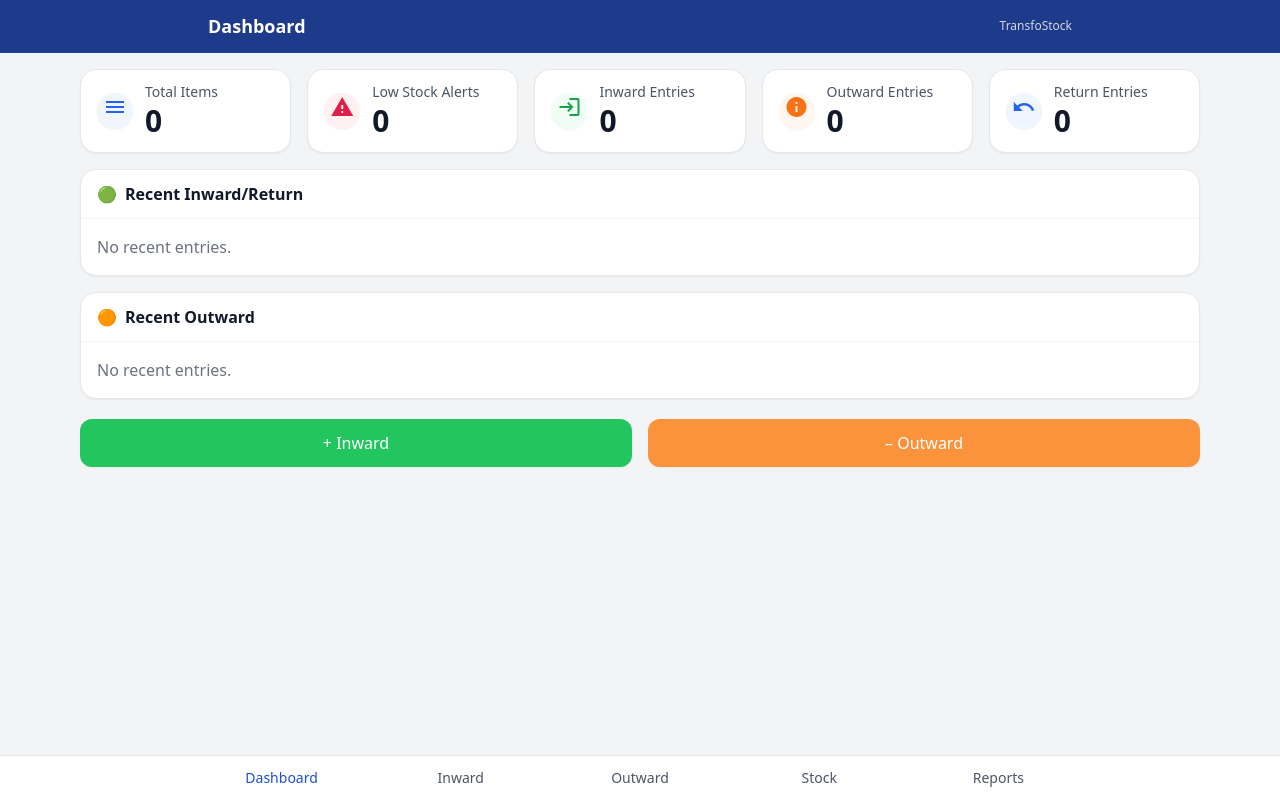
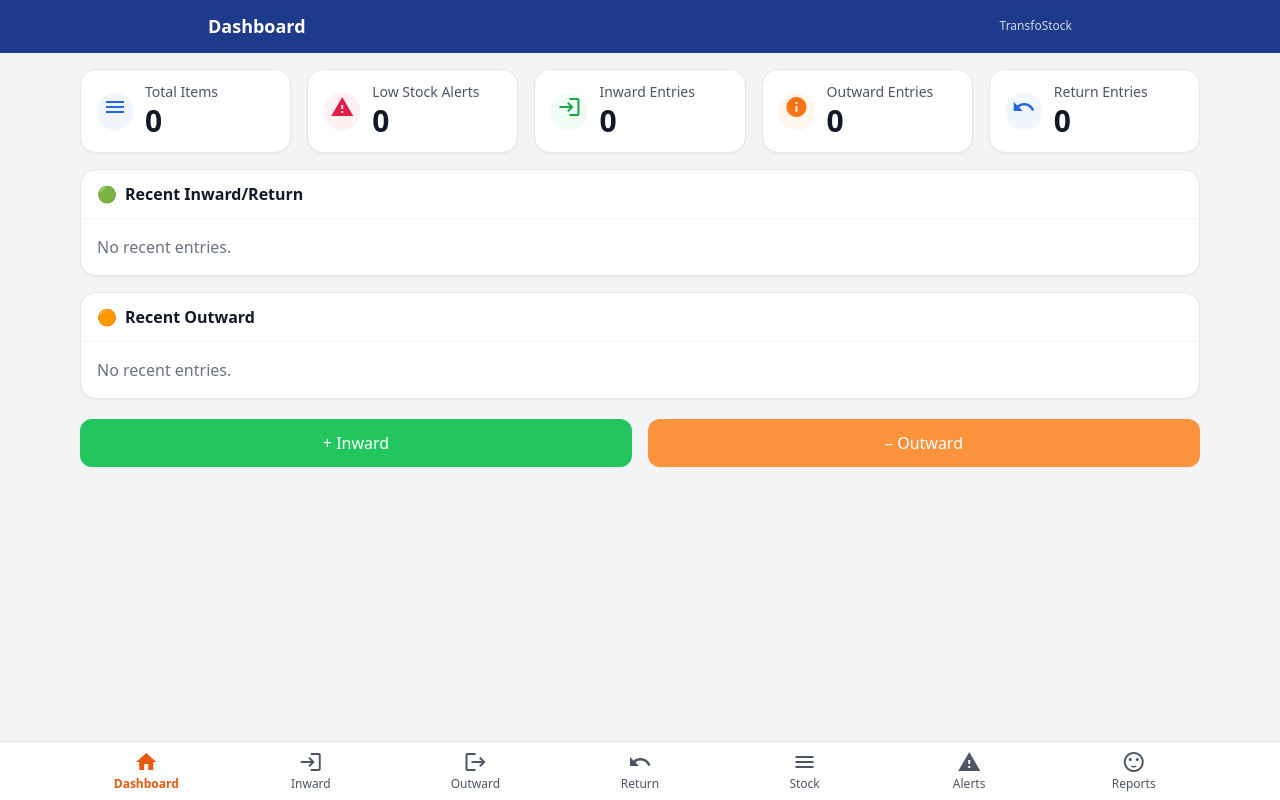
Before and after one commit to Harshad159/TransfoStock, a React (Vite) app: page / in a window 1280 px wide. Built offline with nearby package versions, Linux system fonts and the light colour scheme.

Commit message:
Update BottomNav.tsx

```diff
--- a/src/components/BottomNav.tsx
+++ b/src/components/BottomNav.tsx
@@ -2,27 +2,36 @@ import React from "react";
 import { Link, useLocation } from "react-router-dom";
 
 const tabs = [
-  { to: "/", label: "Dashboard" },
-  { to: "/inward", label: "Inward" },
-  { to: "/outward", label: "Outward" },
-  { to: "/overview", label: "Stock" },
-  { to: "/reports", label: "Reports" },
+  { to: "/", label: "Dashboard", icon: "home" },
+  { to: "/inward", label: "Inward", icon: "login" },
+  { to: "/outward", label: "Outward", icon: "logout" },
+  { to: "/return", label: "Return", icon: "undo" },
+  { to: "/stock", label: "Stock", icon: "menu" },       // maps to Overview
+  { to: "/alerts", label: "Alerts", icon: "warning" },
+  { to: "/reports", label: "Reports", icon: "sentiment_satisfied" },
 ];
 
 export default function BottomNav() {
   const { pathname } = useLocation();
   return (
     <nav className="fixed bottom-0 left-0 right-0 bg-white border-t border-gray-200">
-      <div className="max-w-4xl mx-auto grid grid-cols-5">
-        {tabs.map((t) => (
-          <Link
-            key={t.to}
-            to={t.to}
-            className={"text-center py-3 text-sm " + (pathname === t.to ? "text-blue-700 font-medium" : "text-gray-600")}
-          >
-            {t.label}
-          </Link>
-        ))}
+      <div className="max-w-6xl mx-auto grid grid-cols-7">
+        {tabs.map((t) => {
+          const active = pathname === t.to;
+          return (
+            <Link
+              key={t.to}
+              to={t.to}
+              className={
+                "flex flex-col items-center justify-center py-2 text-xs " +
+                (active ? "text-orange-600 font-semibold" : "text-gray-600")
+              }
+            >
+              <span className="material-icons mb-0.5">{t.icon}</span>
+              <span>{t.label}</span>
+            </Link>
+          );
+        })}
       </div>
     </nav>
   );
```
